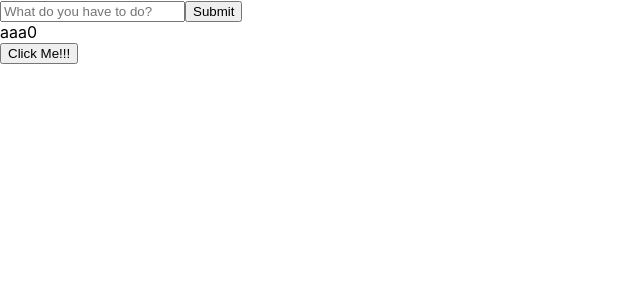
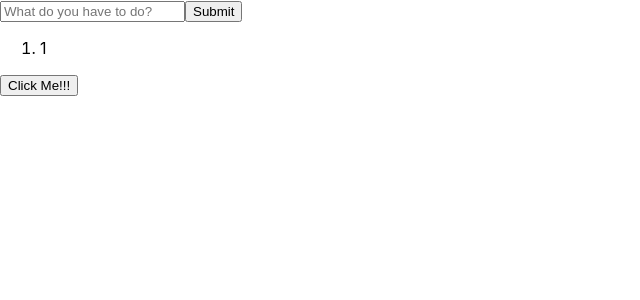
Before and after one commit to JpTanaka/todolist, a React (Create React App) app: page / in a window 1280 px wide. Shown: the top 300 px of the page, without its empty margins (0-640 px from the left). Built offline with nearby package versions, Linux system fonts and the light colour scheme.

Commit message:
Added BlablaArray, made a button that, each time clicked, shows how many times it was clicked.

```diff
--- a/src/App.js
+++ b/src/App.js
@@ -7,24 +7,26 @@ class App extends React.Component {
   constructor(props) {
     super(props);
     this.state = {
-      //Trocar numBlabla por um dicionário ou por um array para que eu use map nele no Blabla
-    numBlabla: 0,
+    numBlabla: 1,
+    BlablaArray: [1],
     }
   }
 
   handleClick() {
+    const numero = this.state.numBlabla+1;
+    console.log('aaaaaaaaaaaaaaa' + this.state.BlablaArray);
     this.setState({
-    numBlabla: this.state.numBlabla+1
-
+    numBlabla: this.state.numBlabla+1,
+    BlablaArray: this.state.BlablaArray.concat(numero),
     })
-    console.log('aaa')
+    console.log(this.state.BlablaArray)
   }
 
   render () {
   return (
     <div>
     <TextForm />
-    <Blabla num = {this.state.numBlabla}/>
+    <Blabla arr = {this.state.BlablaArray}/>
     <ButtonBlabla onClick = {() => this.handleClick()}/>
     </div>
   );
@@ -40,10 +42,15 @@ class ButtonBlabla extends React.Component {
 
 class Blabla extends React.Component {
   render () {
+    console.log(this.props.arr, Array.isArray(this.props.arr), 'aaaaaaaaaaaaaaasdsadas');
+    const listnumbers = this.props.arr;
+    const listofNumbers = listnumbers.map((number) =>
+      <li key = {number.id}>{number}</li>
+    );
     return (<div>
-      aaa
-
-      {this.props.num}
+      <ol>
+        {listofNumbers}
+      </ol>
 
       </div>
 
```
